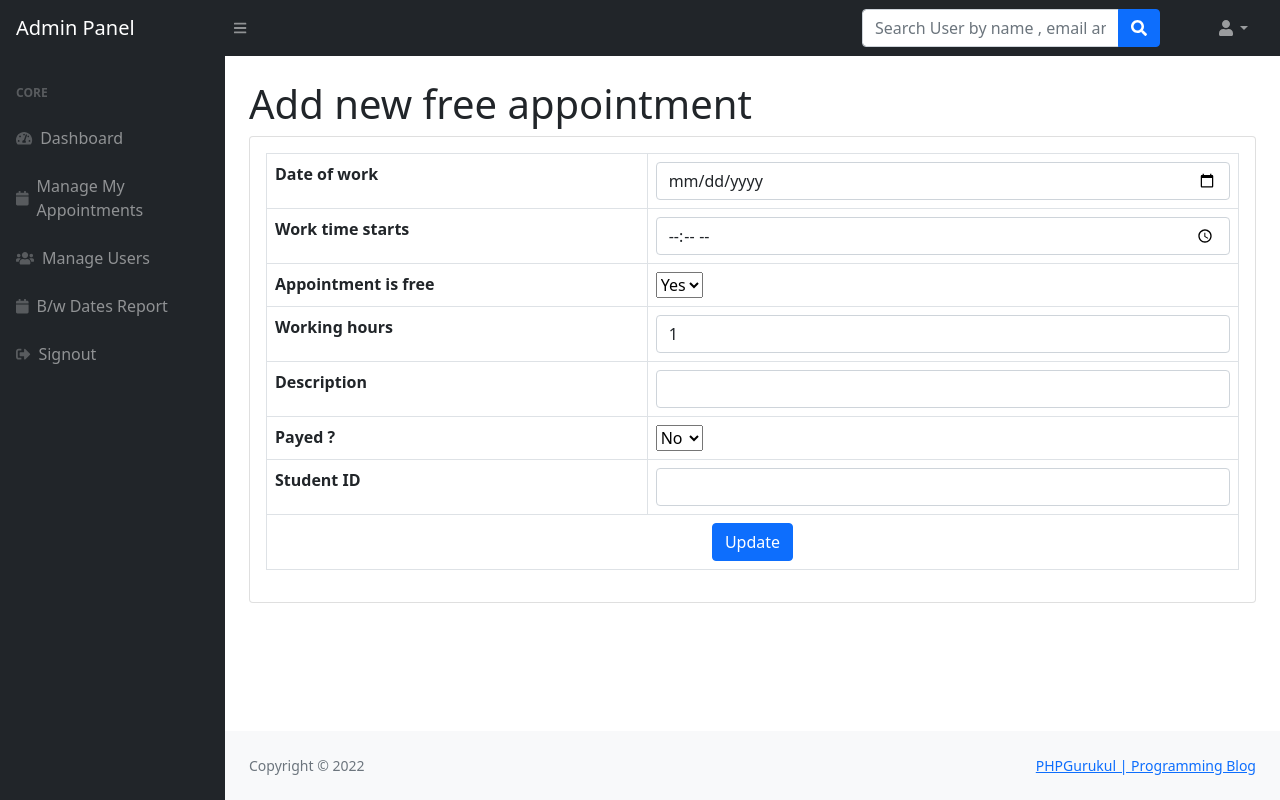
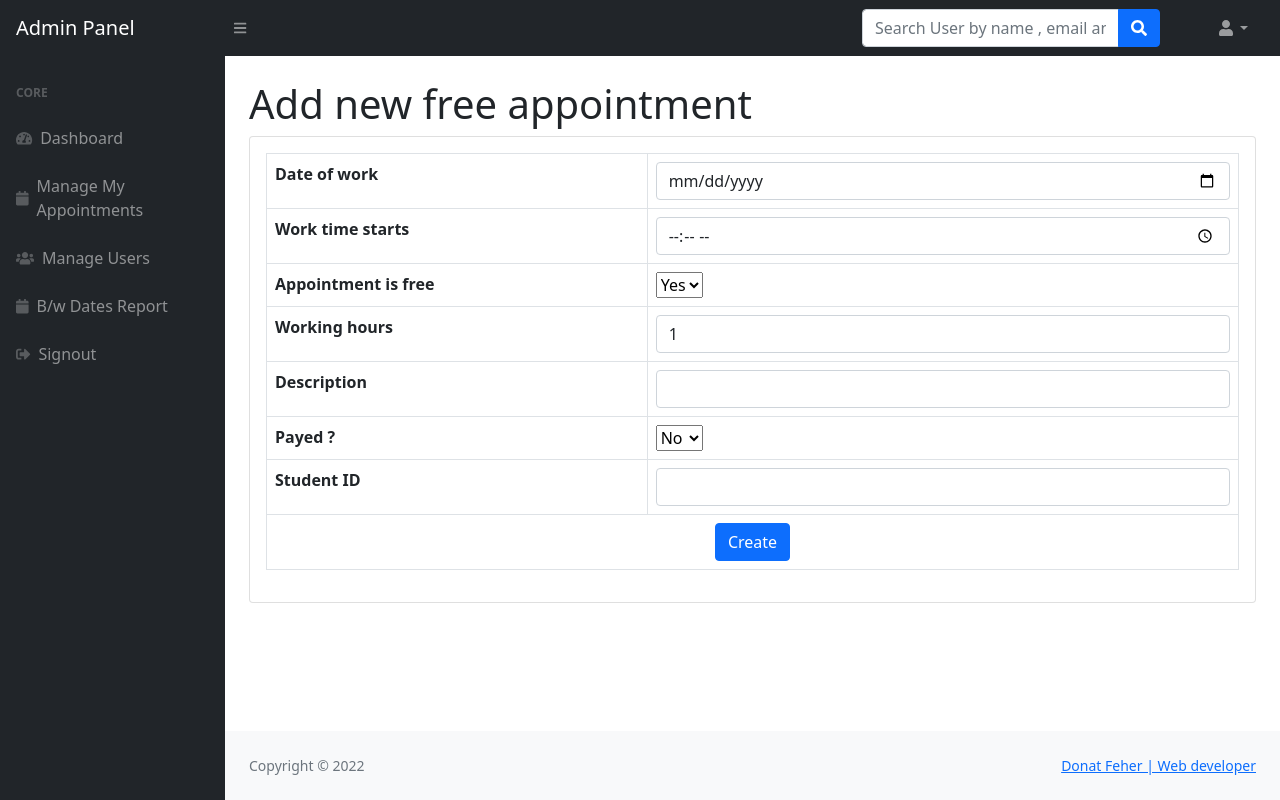
Before and after one commit to Dodni/login-and-appointment-system, a PHP site: page /admin/add-new-appointment.php in a window 1280 px wide. Run offline with PHP 8.4, Linux system fonts and the light colour scheme; a user stored in the database is signed in; some libraries are stand-ins or nearby versions.

Commit message:
small changes

```diff
--- a/admin/add-new-appointment.php
+++ b/admin/add-new-appointment.php
@@ -95,7 +95,7 @@ if($msg)
                                        <td colspan="3"><input class="form-control" id="studentid" name="studentid" type="" value=""/></td>
                                    </tr>
                                    <tr>
-                                       <td colspan="4" style="text-align:center ;"><button type="submit" class="btn btn-primary btn-block" name="post">Update</button></td>
+                                       <td colspan="4" style="text-align:center ;"><button type="submit" class="btn btn-primary btn-block" name="post">Create</button></td>
 
                                    </tr>
                                     </tbody>
--- a/includes/footer.php
+++ b/includes/footer.php
@@ -4,7 +4,7 @@
                         <div class="d-flex align-items-center justify-content-between small">
                             <div class="text-muted">Copyright &copy; <?php echo date('Y');?></div>
                             <div>
-                                <a href="https://phpgurukul.com/" target="_blank">PHPGurukul | Programming Blog</a>
+                                <a href="http://donatfeher.intelligentbusiness.hu" target="_blank">Donat Feher | Web developer  </a>
 
                             </div>
                         </div>
--- a/index.php
+++ b/index.php
@@ -76,7 +76,7 @@
 						<!-- START HERE -->
 
 						<!--
-Author: Designmaz
-Author URL: https://www.designmaz.net
-License URL: https://www.designmaz.net/licence/
+Author: Donat Feher
+Author URL: http://donatfeher.intelligentbusiness.hu
+License URL: http://donatfeher.intelligentbusiness.hu
 -->
```
